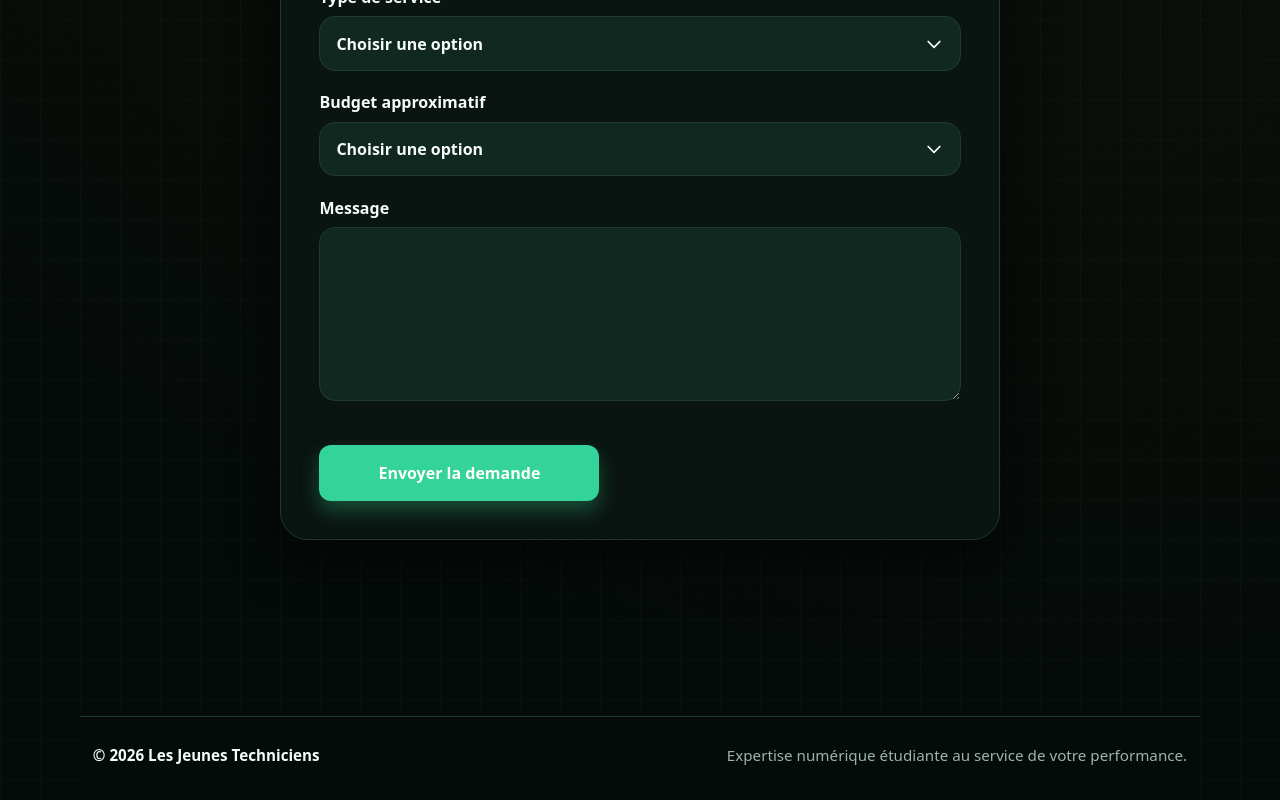
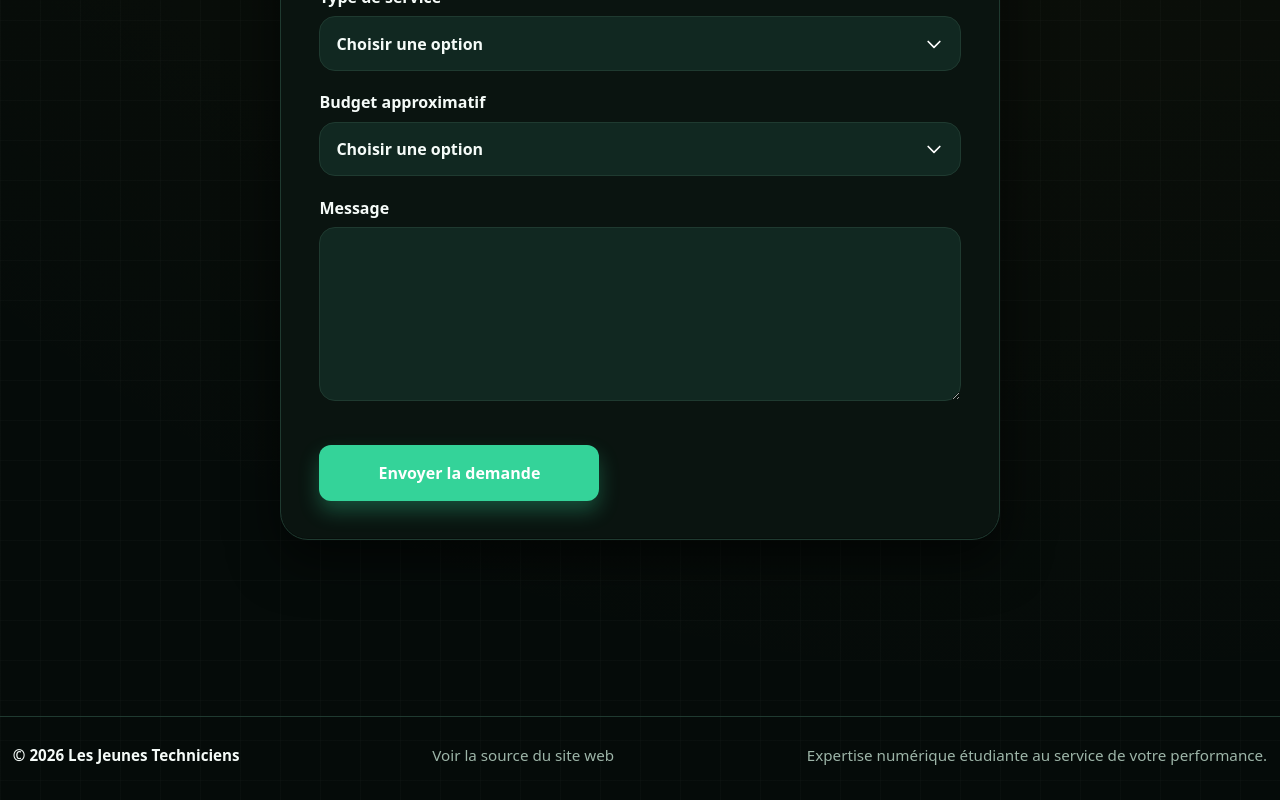
Before and after one commit to les-jeunes-techniciens/website, a Vue app: page / in a window 1280 px wide. Shown: the part 5020-5820 px from the top of the page. Built offline with nearby package versions, Linux system fonts and the light colour scheme.

Commit message:
➕ language easter egg

```diff
--- a/src/components/site-footer.vue
+++ b/src/components/site-footer.vue
@@ -5,6 +5,11 @@ import { store } from '../store'
 <template>
   <footer class="site-footer">
     <p>© 2026 Les Jeunes Techniciens</p>
+    <p>
+      <a href="https://github.com/les-jeunes-techniciens/website" target="_blank" rel="noopener" class="github-link">
+        {{ store.locale === 'fr' ? 'Voir la source du site web' : 'View our source' }}
+      </a>
+    </p>
     <p>
       {{ store.locale === 'fr' ? 'Expertise numérique étudiante au service de votre performance.' : 'Student digital expertise at the service of your performance.' }}
     </p>
@@ -16,12 +21,13 @@ import { store } from '../store'
   display: flex;
   justify-content: space-between;
   gap: 1rem;
-  width: min(1120px, 96%);
-  margin: 0 auto;
+  width: 100%;
+  max-width: none;
+  margin: 0;
   padding: 2% 1% 2.5%;
   border-top: 1px solid var(--line);
   transition: border-color 320ms ease;
-  background: var(--page-background);
+  background: transparent;
 }
 
 .site-footer p {
@@ -34,6 +40,15 @@ import { store } from '../store'
   font-weight: 800;
 }
 
+.github-link {
+  display: inline-block;
+  margin: 0 auto;
+}
+
+.site-footer p:nth-child(2) {
+  text-align: center;
+}
+
 @media (max-width: 560px) {
   .site-footer {
     width: calc(100% - 2rem);
--- a/src/components/site-navbar.vue
+++ b/src/components/site-navbar.vue
@@ -7,6 +7,8 @@ const hasScrolled = ref(false)
 let logoClickCount = 0
 let logoClickTimer = null
 let prideResetTimer = null
+let emojiResetTimer = null
+const showEmojiLang = ref(false)
 
 const navigationLinks = computed(() => {
   if (store.locale === 'fr') {
@@ -38,8 +40,21 @@ function updateHeaderState() {
   hasScrolled.value = window.scrollY > 20
 }
 
-function changeLang(lang) {
+function changeLang(lang, event) {
   store.setLocale(lang)
+
+  if (event?.shiftKey) {
+    showEmojiLang.value = true
+    if (emojiResetTimer) {
+      window.clearTimeout(emojiResetTimer)
+    }
+    emojiResetTimer = window.setTimeout(() => {
+      showEmojiLang.value = false
+      emojiResetTimer = null
+    }, 3000)
+  } else {
+    showEmojiLang.value = false
+  }
 }
 
 function resetLogoClickState() {
@@ -109,6 +124,9 @@ onUnmounted(() => {
   if (prideResetTimer) {
     window.clearTimeout(prideResetTimer)
   }
+  if (emojiResetTimer) {
+    window.clearTimeout(emojiResetTimer)
+  }
   document.body.classList.remove('pride-easter-egg')
 })
 </script>
@@ -137,14 +155,14 @@ onUnmounted(() => {
         <button
           :class="{ 'is-active': store.locale === 'fr' }"
           type="button"
-          @click="changeLang('fr')"
-        >FR</button>
+          @click="changeLang('fr', $event)"
+        >{{ showEmojiLang ? '🥖' : 'FR' }}</button>
         <span class="lang-divider">|</span>
         <button
           :class="{ 'is-active': store.locale === 'en' }"
           type="button"
-          @click="changeLang('en')"
-        >EN</button>
+          @click="changeLang('en', $event)"
+        >{{ showEmojiLang ? '🍵' : 'EN' }}</button>
       </div>
 
       <a href="#contact" class="contact-link" @click="closeMenu">Contact</a>
```
